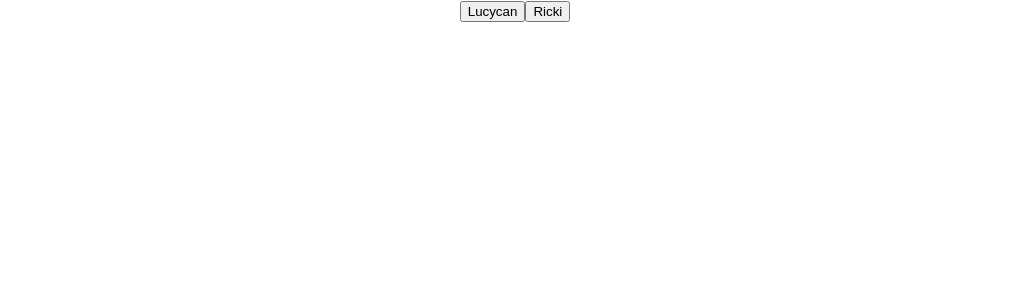
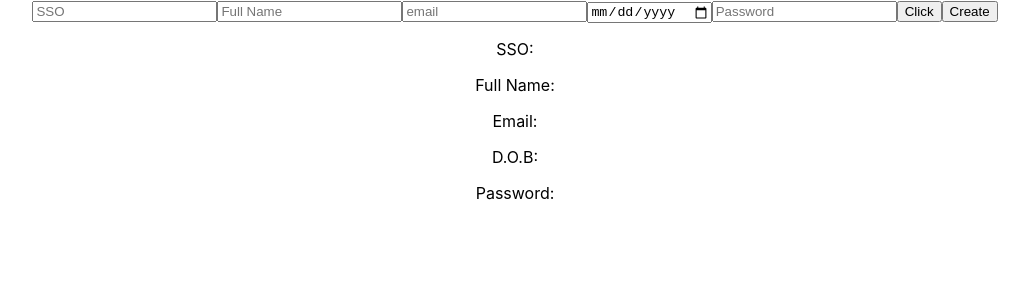
Before and after one commit to looSeeCan/full-stack2, a React (Create React App) app: page / in a window 1280 px wide. Shown: the top 300 px of the page, without its empty margins (125-1154 px from the left). Built offline with nearby package versions, Linux system fonts and the light colour scheme.

Commit message:
22:14
on last vid

```diff
--- a/src/App.js
+++ b/src/App.js
@@ -5,33 +5,89 @@ import React, {useState} from "react";
 
 function App() {
 	const [returnedData, setReturnedData] = useState("");
+	/// be sure that the useState key matches the name in the input
+	const [employee, setEmployee] = useState({sso: 0, fullName: "", email: "", birthday: "", password: ""});
 
-	// const a = dbOperation.getEmployees().then(res => {
-	// 	console.log(res.recordset);
-	// })
+	const setInput = (e) => {
+		const {name, value} = e.target;
+		console.log(value, name);
+		// setEmployee({...employee , [name]: value});
 
-	const getData = async (url) => {/// this function has a parameter that accepts a url.
-		/// the await fetch Gets the information (via the "url" parameter) in the app.get function in server.js
-		const newData = await fetch(url, {
-			method: "Get",
-			/// headers help us tell the response how we are gettting and accepting data
-			headers: {
-				'content-type': 'application/json',
-				"Accept": "application/json"
-			}
-		})
-		.then(res => res.json())
+		if(name === "sso") { /// if the input that we are in === sso, convert the value that is entered into a number
+			setEmployee(prevState => ({
+				...prevState,
+				[name]: parseInt(value)
+			}));
+			return; /// return early
+		}
+		setEmployee(prevState => ({ /// if not basically just keep the value.
+			...prevState,
+			[name]: value
+		}));
+	}
 
-		console.log(newData);
-		setReturnedData(newData);
+	const fetchData = async (url) => {/// this function has a parameter that accepts a url.
+		console.log(employee);
+
+		// /// the await fetch Gets the information (via the "url" parameter) in the app.get function in server.js
+		// const newData = await fetch(url, {
+		// 	method: "Get",
+		// 	/// headers help us tell the response how we are gettting and accepting data
+		// 	headers: {
+		// 		'content-type': 'application/json',
+		// 		"Accept": "application/json"
+		// 	}
+		// })
+		// .then(res => res.json())
+
+		// console.log(newData);
+		// setReturnedData(newData);
 	}
 
 	// getData("/api"); /// call the function ^. passes this argument which is the value in the app.get function in server.js
 
 	return (
 		<div className='App'>
-			<button onClick={() => getData("/api")}>Lucycan</button>
-			<button onClick={() => getData("/quit")}>Ricki</button>
+			<input
+				type="number"
+				name='sso'
+				placeholder='SSO'
+				onChange={setInput}>
+			</input>
+
+			<input
+				name='fullName'
+				placeholder='Full Name'
+				onChange={setInput}>
+			</input>
+
+			<input
+				type="email"
+				name='email'
+				placeholder='email'
+				onChange={setInput}>
+			</input>
+
+			<input
+				type="date"
+				name="birthday"
+				placeholder='D.O.B'
+				onChange={setInput}>
+			</input>
+
+			<input
+				type="password"
+				name="password"
+				placeholder='Password'
+				onChange={setInput}>
+			</input>
+			<button onClick={() => fetchData("/api")}>Click</button>
+			<button onClick={() => fetchData("/quit")}>Create</button>
+			<p>SSO: {returnedData.sso}</p>
+			<p>Full Name: {returnedData.fullName}</p>
+			<p>Email: {returnedData.email}</p>
+			<p>D.O.B: {returnedData.birth}</p>
+			<p>Password: {returnedData.pwd}</p>
 		</div>
 	);
 }
```
